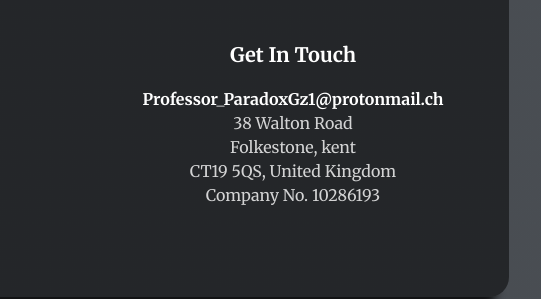
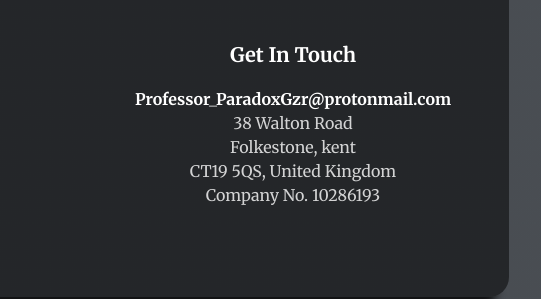
Before and after one commit to xKaaL-EL/Verge.cG, a plain HTML site: page index.html in a window 1280 px wide. Shown: the part 3681-3980 px from the top of the page, 739-1280 px from the left. Drawn offline with Linux system fonts and the light colour scheme.

Commit message:
Update index.html

```diff
--- a/index.html
+++ b/index.html
@@ -233,7 +233,7 @@
             <div id="contact" class="segx">
               <h3>Get In Touch</h3>
               <p>
-                <a href="mailto:Professor_ParadoxGz1@protonmail.ch" class="mail">Professor_ParadoxGz1@protonmail.ch</a>
+                <a href="mailto:Professor_ParadoxGzr@protonmail.com" class="mail">Professor_ParadoxGzr@protonmail.com</a>
                 <br>
                 <span>38 Walton Road</span>
                 <br>
```
